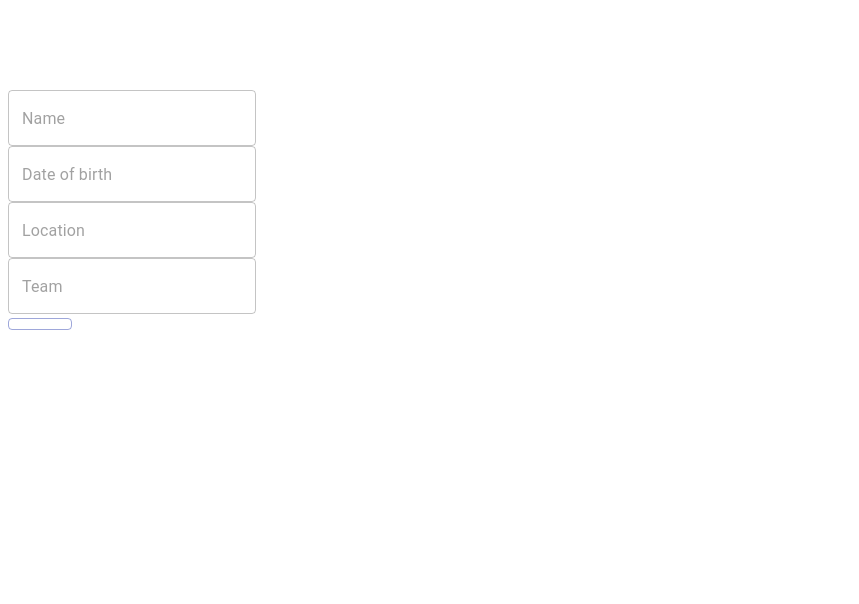
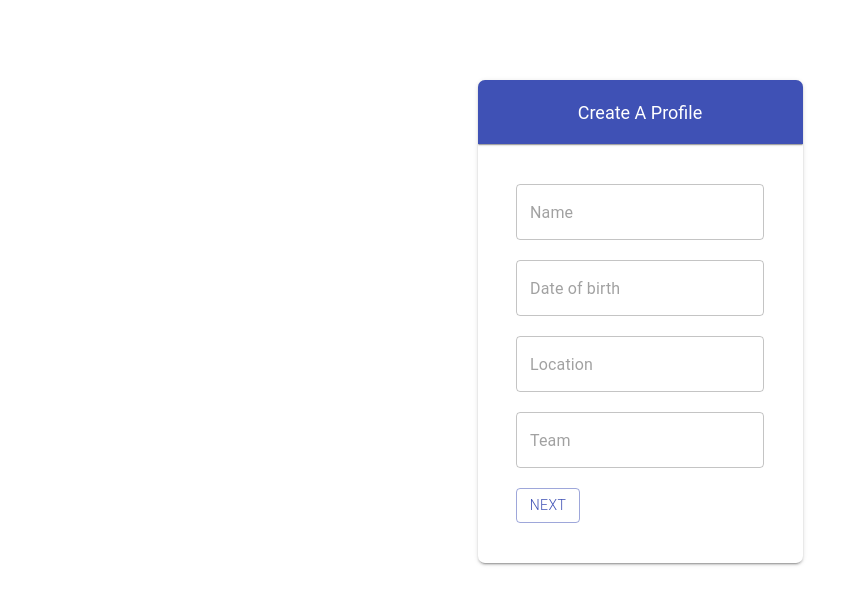
Before and after one commit to marcpetrecca1/athleteform, a React app: page / in a window 1280 px wide. Shown: the top 604 px of the page, without its empty margins (0-859 px from the left). Built offline with nearby package versions, Linux system fonts and the light colour scheme; the HTML template or start-up script is replaced by a standard one.

Commit message:
Style form

```diff
--- a/client/src/components/InitialData.jsx
+++ b/client/src/components/InitialData.jsx
@@ -1,8 +1,8 @@
 import React from 'react';
-import { AppBar, TextField, Toolbar, Button, IconButton, MenuIcon, Typography } from '@mui/material';
-import { Box } from '@mui/system';
+import { AppBar, TextField, Toolbar, Button, IconButton, MenuIcon, Typography, Card, Grid } from '@mui/material';
+import { palette, Box } from '@mui/system';
 
-const InitialData = ({ playerInfo, nextStep, handleChange, setPlayerInfo}) => {
+const InitialData = ({ playerInfo, nextStep, handleChange}) => {
 
   const forward = (e, playerInfo) => {
     e.preventDefault()
@@ -15,38 +15,72 @@ const InitialData = ({ playerInfo, nextStep, handleChange, setPlayerInfo}) => {
   const team = 'team';
 
   return (
-    <Box sx={{flexgrow: 1, bgcolor: 'palette.primary.main' }} >
-      <AppBar title="Enter User Details" sx={{ color: 'blue' }}/>
-        <Toolbar>
+    <Card
+      sx={{
+        display: 'flex',
+        flexDirection: 'column',
+        justifyContent: 'space-between',
+        margin: 'auto',
+        borderRadius: '7px',
+        boxShadow: 2,
+        maxWidth: '325px',
+        marginTop: '10vh',
+        gap: '40px',
+      }}
+    >
+
+    <Toolbar
+      sx={{
+        maxWidth: '400px',
+        bgcolor: 'primary.main',
+        color: 'white',
+        fontFamily: 'default',
+        justifyContent: 'center',
+        fontSize: '18px',
+        boxShadow: 1,
+      }}
+     >
+     Create A Profile
     </Toolbar>
-      <AppBar/>
-      <br/>
+
+    <Box sx={{margin: 'auto', alignSelf: 'center', pb: '40px', display: 'flex', flexDirection: 'column', gap: '20px'}}>
+      <Box sx={{display: 'flex', flexDirection: 'column', gap: '20px'}}>
         <TextField
           placeholder="Name"
-        onChange={(e) => handleChange(e, name)}
+          onChange={(e) => handleChange(e.target.value, name)}
           value={playerInfo.name}
         />
-      <br/>
         <TextField
           placeholder="Date of birth"
-        onChange={(e) => handleChange(e, playerInfo, dateOfBirth)}
+          onChange={(e) => handleChange(e.target.value, dateOfBirth)}
           value={playerInfo.dateOfBirth}
         />
-      <br/>
         <TextField
           placeholder="Location"
-        onChange={(e) => handleChange(e, playerInfo, location)}
+          onChange={(e) => handleChange(e.target.value, location)}
           value={playerInfo.location}
         />
-      <br/>
         <TextField
           placeholder="Team"
           onChange={(e) => handleChange(e, playerInfo, team)}
           value={playerInfo.team}
         />
-      <br/>
-      <Button variant="outlined" label="Continue" onClick={(e) => forward(e, playerInfo)}></Button>
       </Box>
+
+      <Box>
+        <Button variant="outlined" label="Next" onClick={(e) => forward(e, playerInfo)}
+          sx={{
+            py: '4px',
+            px: '12px',
+            fontWeight: 300,
+          }}
+        >
+        Next
+        </Button>
+      </Box>
+    </Box>
+
+    </Card>
   )
 };
 
--- a/client/src/components/PersonalData.jsx
+++ b/client/src/components/PersonalData.jsx
@@ -1,5 +1,5 @@
 import React from 'react';
-import { AppBar, TextField, Toolbar, Button, IconButton, MenuIcon, Typography } from '@mui/material';
+import { AppBar, TextField, Toolbar, Button, IconButton, MenuIcon, Typography, Card, Grid } from '@mui/material';
 import { Box } from '@mui/system';
 
 const PersonalData = ({playerInfo, nextStep, prevStep, handleChange}) => {
@@ -21,35 +21,85 @@ const PersonalData = ({playerInfo, nextStep, prevStep, handleChange}) => {
   const profileImage = 'profileImage';
 
   return (
-    <Box sx={{flexgrow: 1}}>
-      <AppBar title="Enter Personal Details"/>
-        <Toolbar>
+    <Card
+      sx={{
+        display: 'flex',
+        flexDirection: 'column',
+        justifyContent: 'space-between',
+        margin: 'auto',
+        borderRadius: '7px',
+        boxShadow: 2,
+        maxWidth: '325px',
+        marginTop: '10vh',
+        gap: '40px',
+      }}
+    >
+
+    <Toolbar
+      sx={{
+        maxWidth: '400px',
+        bgcolor: 'primary.main',
+        color: 'white',
+        fontFamily: 'default',
+        justifyContent: 'center',
+        fontSize: '18px',
+        boxShadow: 1,
+      }}
+    >
+    Enter Personal Details
     </Toolbar>
-      <AppBar/>
-      <br/>
+
+    <Box sx={{margin: 'auto', alignSelf: 'center', pb: '40px', display: 'flex', flexDirection: 'column', gap: '20px'}}>
+      <Box sx={{display: 'flex', flexDirection: 'column', gap: '20px'}}>
         <TextField
+          placeholder='Gender'
           onChange={(e) => handleChange(e, playerInfo, gender)}
         />
-      <br/>
         <TextField
+          placeholder='Sports'
           onChange={(e) => handleChange(e, playerInfo, sports)}
         />
-      <br/>
         <TextField
+          placeholder='About'
           onChange={(e) => handleChange(e, playerInfo, about)}
         />
-      <br/>
         <TextField
+          placeholder='Interests'
           onChange={(e) => handleChange(e, playerInfo, interests)}
         />
-      <br/>
         <TextField
+          placeholder='Gender'
           onChange={(e) => handleChange(e, playerInfo, profileImage)}
         />
-      <br/>
-      <Button variant="outlined" label="Continue" onClick={(e) => forward(e, playerInfo)}></Button>
-      <Button variant="outlined" label="Back" onClick={(e) => back(e, playerInfo)}></Button>
       </Box>
+
+      <Box sx={{display: 'flex', justifyContent: 'space-between'}}>
+        <Button variant="outlined" label="Continue" onClick={(e) => forward(e, playerInfo)}
+          sx={{
+            alignSelf: 'center',
+            py: '4px',
+            px: '12px',
+            fontWeight: 300,
+          }}
+        >
+        Continue
+        </Button>
+
+        <Button variant="outlined" label="Back" onClick={(e) => back(e, playerInfo)}
+          sx={{
+            alignSelf: 'center',
+            py: '4px',
+            px: '12px',
+            fontWeight: 300,
+          }}
+        >
+        Back
+        </Button>
+      </Box>
+
+    </Box>
+
+    </Card>
   )
 };
 
--- a/client/src/components/UserForm.jsx
+++ b/client/src/components/UserForm.jsx
@@ -3,6 +3,7 @@ import InitialData from './InitialData.jsx';
 import PersonalData from './PersonalData.jsx';
 import Confirm from './Confirm.jsx';
 import ProfileList from './ProfileList.jsx';
+
 
 const UserForm = () => {
 
@@ -41,19 +42,16 @@ const UserForm = () => {
   //   setPlayerInfo(newState);
   // }
 
-    const handleChange = input => e => {
+    const handleChange = (value, input) => {
       setPlayerInfo({
-        [input]: e.target.value
+        [input]: value
       })
     }
 
   switch(playerInformation.step) {
     case 1:
       return (
-        <React.Fragment>
-          <InitialData nextStep={nextStep} handleChange={handleChange} playerInfo={playerInformation}/>
-          <ProfileList playerList={playerList}/>
-        </React.Fragment>
+        <InitialData nextStep={nextStep} handleChange={handleChange} playerInfo={playerInformation} />
       )
     case 2:
       return (
--- a/client/src/index.jsx
+++ b/client/src/index.jsx
@@ -4,6 +4,7 @@ import UserForm from './components/UserForm.jsx';
 import { ThemeProvider, createTheme } from '@mui/material/styles';
 
 const App = () => {
+
   const theme = createTheme({
     palette: {
       type: 'light',
--- a/db/controller.js
+++ b/db/controller.js
@@ -25,7 +25,7 @@ exports.createProfile = function(req, res) {
 };
 
 exports.retrieveProfiles = function(req, res) {
-  return PlayerProfile.find({})
+  return PlayerProfile.find({}).limit(5)
   .then((data) => {
     console.error(data);
     res.send(data)
--- a/webpack.config.js
+++ b/webpack.config.js
@@ -16,6 +16,7 @@ module.exports = {
         loader: "babel-loader",
         options: {
           presets: ["@babel/preset-env", "@babel/preset-react"],
+          compact: false,
         },
       },
     ],
```
Also changed, not shown: 3 other files (tests, documents, lock files or other folders). Lines whose indentation alone changed are shown as unchanged.
